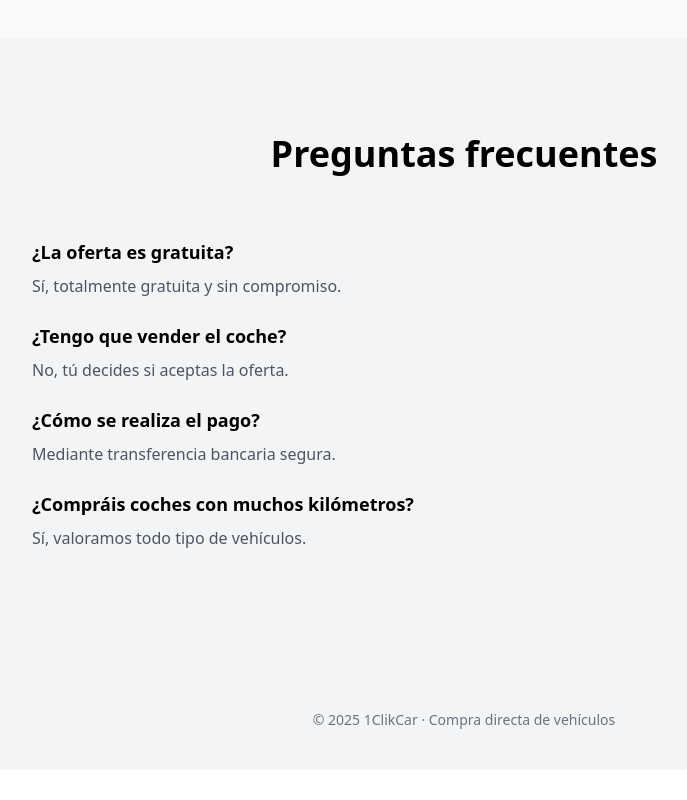
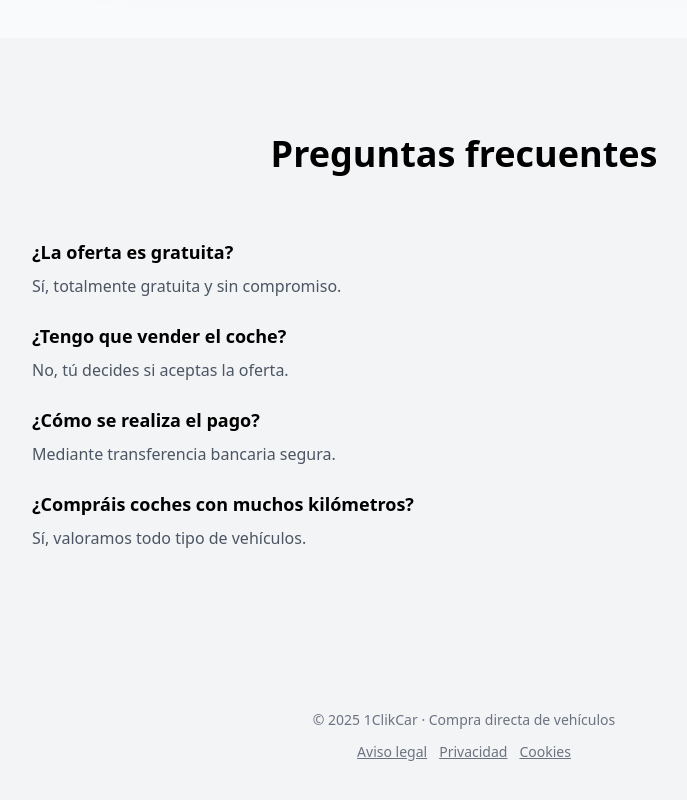
Before and after one commit to jvaloptt-oss/1clikcar, a Next.js app: page / in a window 1280 px wide. Shown: the part 2690-3490 px from the top of the page, without its empty margins (176-863 px from the left). Before the commit the page ends 3460 px from the top, so only its background shows below. Built offline with nearby package versions, Linux system fonts and the light colour scheme.

Commit message:
Add legal links to footer

```diff
--- a/src/app/page.tsx
+++ b/src/app/page.tsx
@@ -165,8 +165,14 @@ export default function Home() {
 
       {/* FOOTER */}
       <footer className="bg-gray-100 text-center py-10 text-gray-500 text-sm">
-        © {new Date().getFullYear()} 1ClikCar · Compra directa de vehículos
-      </footer>
+  © {new Date().getFullYear()} 1ClikCar · Compra directa de vehículos
+  <div className="mt-3 space-x-3">
+    <a href="/aviso-legal" className="underline">Aviso legal</a>
+    <a href="/privacidad" className="underline">Privacidad</a>
+    <a href="/cookies" className="underline">Cookies</a>
+  </div>
+</footer>
+
     </>
   );
 }
```
